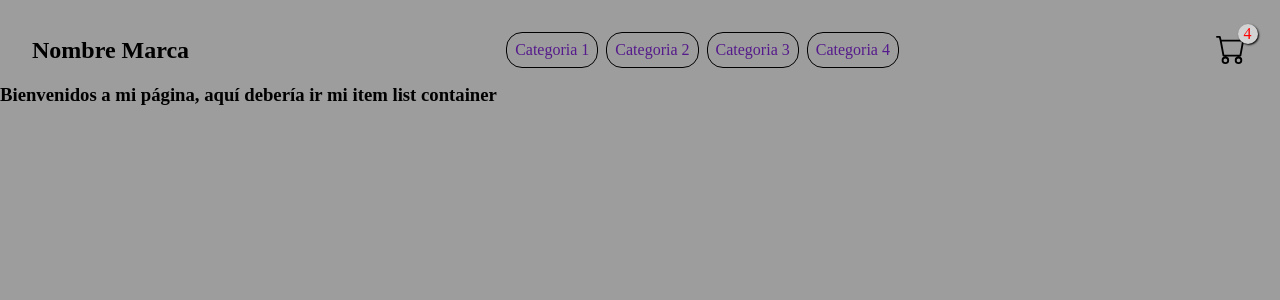
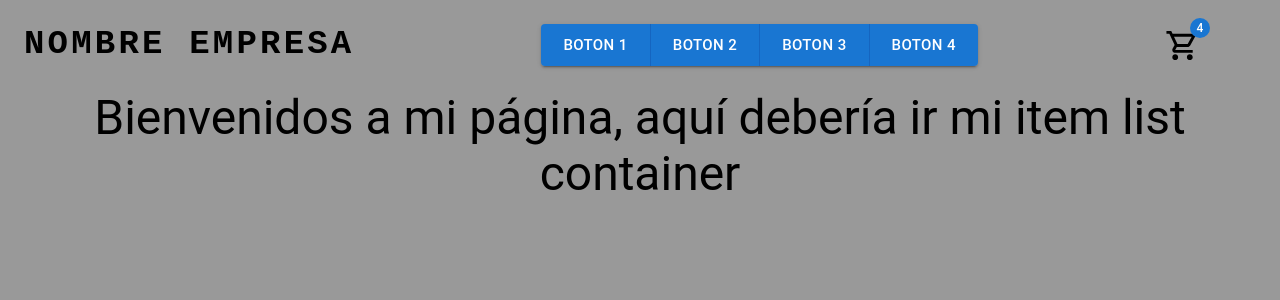
Before and after one commit to Matias-Rastelli/PreEntrega2-Rastelli, a React (Vite) app: page / in a window 1280 px wide. Shown: the top 300 px of the page. Built offline with nearby package versions, Linux system fonts and the light colour scheme.

Commit message:
primer entrega con MUI

```diff
--- a/src/App.jsx
+++ b/src/App.jsx
@@ -1,10 +1,10 @@
-import { Navbar } from "./components/layout/navBar/Navbar"
+import { NavBar } from "./components/layout/NavBar/NavBar"
 import { ItemListContainer } from "./components/pages/ItemListContainer/ItemListContainer"
 
 function App() {
   return (
     <>
-      <Navbar />
+      <NavBar />
       <ItemListContainer greeting="Bienvenidos a mi página, aquí debería ir mi item list container" />
     </>
   )
--- a/src/components/common/cartWidget/CartWidget.css
+++ /dev/null
@@ -1,20 +0,0 @@
-.cart {
-  position: relative;
-  width: 2rem;
-  height: 2rem;
-}
-
-.cartWidget {
-  position: absolute;
-  display: flex;
-  justify-content: center;
-  align-items: center;
-  color: red;
-  top: -30%;
-  right: -30%;
-  width: 20px;
-  height: 20px;
-  background-color: lightgray;
-  border-radius: 50%;
-  box-shadow: 1px 1px 2px black;
-}
--- a/src/components/common/cartWidget/CartWidget.jsx
+++ b/src/components/common/cartWidget/CartWidget.jsx
@@ -1,11 +1,12 @@
-import "./cartWidget.css"
-import { BsCart } from "react-icons/bs"
+import ShoppingCartOutlinedIcon from "@mui/icons-material/ShoppingCartOutlined"
+import { Badge } from "@mui/material"
 
 export const CartWidget = () => {
+  const count = 4
+
   return (
-    <div className="cart">
-      <BsCart fontSize="30px" />
-      <span className="cartWidget">4</span>
-    </div>
+    <Badge badgeContent={count} color="primary">
+      <ShoppingCartOutlinedIcon fontSize="large" />
+    </Badge>
   )
 }
--- a/src/components/layout/NavBar/NavBar.css
+++ /dev/null
@@ -1,31 +0,0 @@
-nav {
-  display: flex;
-  flex-direction: row;
-  justify-content: space-between;
-  align-items: center;
-  width: 100vw;
-  padding: 2rem 2rem 1rem 2rem;
-}
-
-ul {
-  display: flex;
-  flex-direction: row;
-  justify-content: space-between;
-  list-style: none;
-  width: auto;
-  gap: 0.5rem;
-}
-
-li {
-  padding: 0.5rem;
-  color: black;
-  border: 1px solid black;
-  border-radius: 1rem;
-}
-li:hover {
-  background-color: aquamarine;
-}
-
-a {
-  text-decoration: none;
-}
--- a/src/components/layout/NavBar/NavBar.jsx
+++ b/src/components/layout/NavBar/NavBar.jsx
@@ -1,32 +1,37 @@
-import "./navBar.css"
-
+import { ButtonGroup, Button, Box, Typography } from "@mui/material"
 import { CartWidget } from "../../common/cartWidget/CartWidget"
 
-export const Navbar = () => {
+export const NavBar = () => {
   return (
-    <nav>
-      <div>
-        <h1>Nombre Marca</h1>
-      </div>
-      <div>
-        <ul>
-          <li>
-            <a href="">Categoria 1</a>
-          </li>
-          <li>
-            <a href="">Categoria 2</a>
-          </li>
-          <li>
-            <a href="">Categoria 3</a>
-          </li>
-          <li>
-            <a href="">Categoria 4</a>
-          </li>
-        </ul>
-      </div>
-      <div>
-        <CartWidget />
-      </div>
-    </nav>
+    <Box
+      component="nav"
+      sx={{
+        display: "flex",
+        flexDirection: "row",
+        justifyContent: "space-between",
+        alignItems: "center",
+        width: "100vw",
+        padding: 3,
+        paddingRight: 10,
+      }}
+    >
+      <Typography
+        variant="h4"
+        sx={{
+          fontWeight: 600,
+          letterSpacing: ".2rem",
+          fontFamily: "monospace",
+        }}
+      >
+        NOMBRE EMPRESA
+      </Typography>
+      <ButtonGroup variant="contained" color="primary" size="large">
+        <Button>Boton 1</Button>
+        <Button>Boton 2</Button>
+        <Button>Boton 3</Button>
+        <Button>Boton 4</Button>
+      </ButtonGroup>
+      <CartWidget />
+    </Box>
   )
 }
--- a/src/components/pages/ItemListContainer/ItemListContainer.jsx
+++ b/src/components/pages/ItemListContainer/ItemListContainer.jsx
@@ -1,5 +1,9 @@
-import "./ItemListContainer.css"
+import { Typography } from "@mui/material"
 
 export const ItemListContainer = (props) => {
-  return <h3>{props.greeting} </h3>
+  return (
+    <Typography variant="h3" component="h3" align="center">
+      {props.greeting}
+    </Typography>
+  )
 }
--- a/src/index.css
+++ b/src/index.css
@@ -5,5 +5,5 @@
 }
 
 body {
-  background-color: rgb(157, 157, 157);
+  background-color: #999;
 }
```
Also changed, not shown: package.json (+7 -1 lines), src/components/pages/ItemListContainer/ItemListContainer.css (deleted), 1 other file (tests, documents, lock files or other folders).
